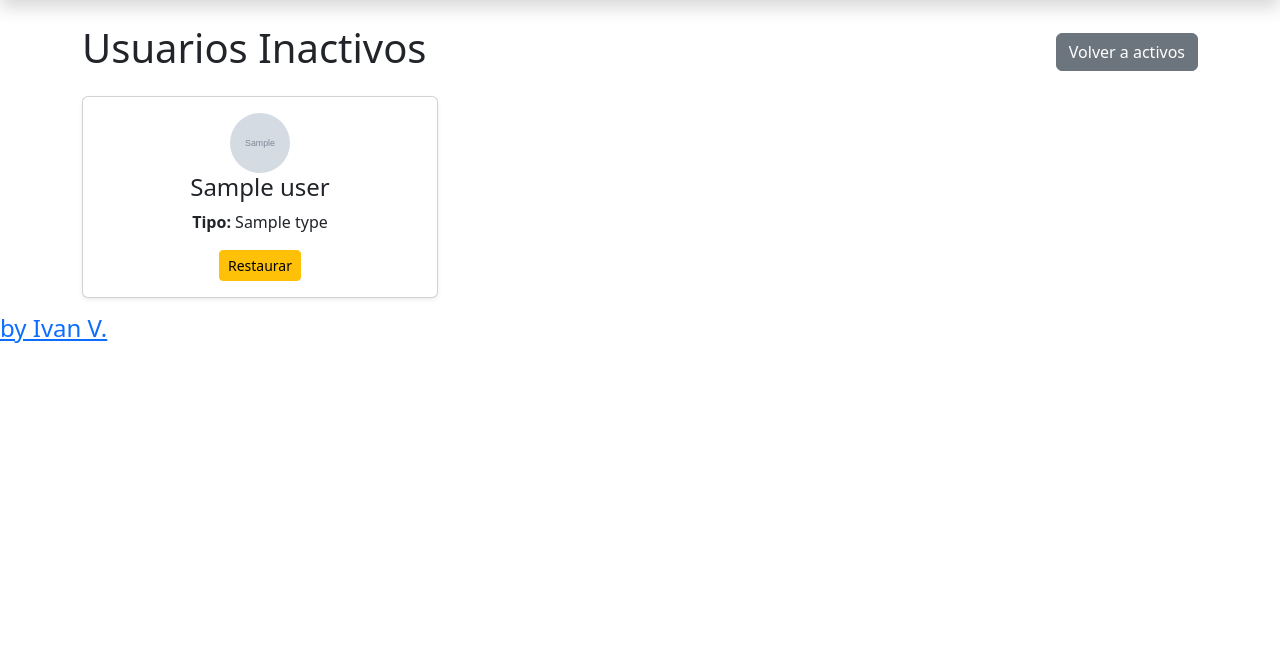
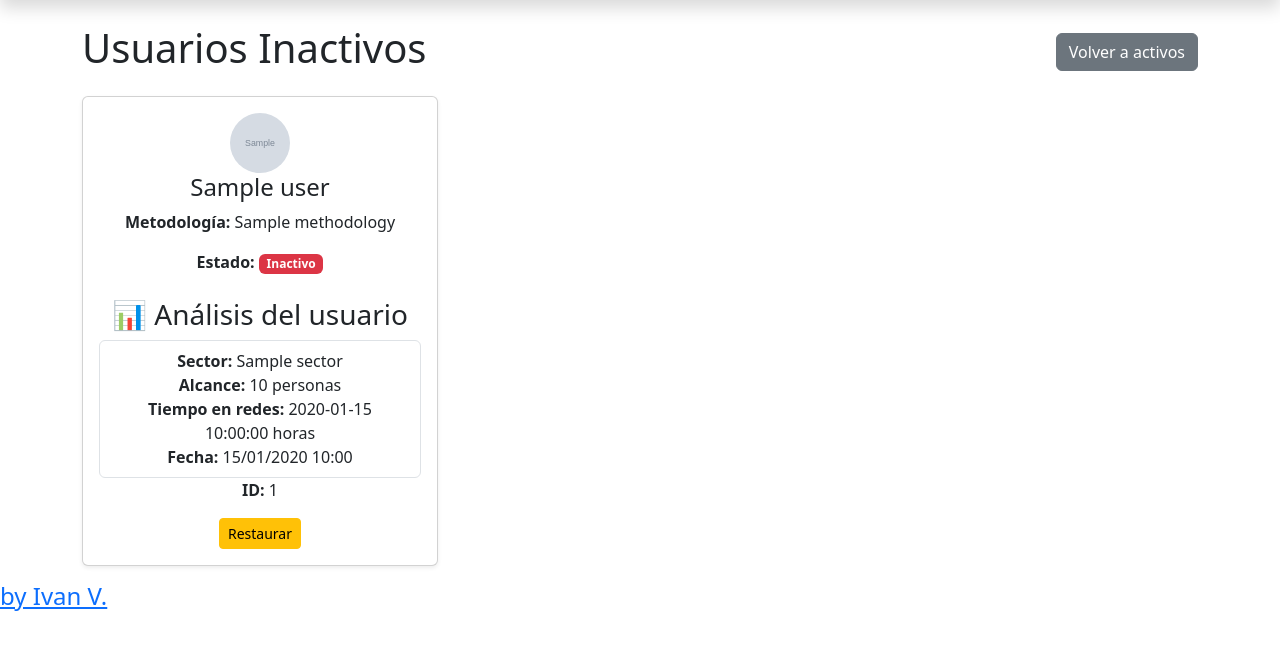
Before and after one commit to Iv4n-0v/Project_Social_MEdi4, a FastAPI app: template templates/user_elist.html in a window 1280 px wide. Shown: the part 56-706 px from the top of the page. Run offline with FastAPI, Linux system fonts and the light colour scheme; the template is opened without the code that fills it: most values are stand-ins (such as "Sample title", 1, 10 or a date in 2020); grey boxes marked "Sample" are stand-in pictures; parts of the project's set-up code (start-up, migrations or seed data) failed here and were passed over.

Commit message:
cahnges to see the list in analysis

```diff
--- a/analysis.py
+++ b/analysis.py
@@ -43,7 +43,7 @@ def show_analyses(request: Request, session: SessionDep):
         "analysis_list.html",
         {
             "request": request,
-            "analysis": analysis
+            "analyses": analysis
         }
     )
 
@@ -64,6 +64,7 @@ def create_analysis_web(
 
     session.add(analysis)
     session.commit()
+    session.refresh(analysis)
 
     return RedirectResponse("/analysis", status_code=303)
 
--- a/models.py
+++ b/models.py
@@ -48,11 +48,13 @@ class AnalysisBase(SQLModel):
     reach: int
     time_in_social_media: float
 
+
 class Analysis(AnalysisBase, table=True):
     id: Optional[int] = Field(default=None, primary_key=True)
     date: datetime.datetime = Field(default_factory=datetime.datetime.now)
     user_id: int = Field(foreign_key="user.id")
     user: User = Relationship(back_populates="analyses")
+
 
 # UserAudit
 class UserAudit(SQLModel, table=True):
--- a/templates/user_elist.html
+++ b/templates/user_elist.html
@@ -14,13 +14,48 @@
                 <div class="card-body text-center">
 
                     {% if user.img %}
-                    <img src="{{ user.img }}" width="60" height="60" style="border-radius:50%; object-fit:cover;">
+                        <img src="{{ user.img }}" width="60" height="60"
+                        style="border-radius:50%; object-fit:cover;">
                     {% else %}
-                    <span>Sin imagen</span>
+                        <span>Sin imagen</span>
                     {% endif %}
 
-                    <h4>{{ user.name }}</h4>
-                    <p><strong>Tipo:</strong> {{ user.type }}</p>
+                    <h4 class="card-title">{{ user.name }}</h4>
+
+                    <p class="card-text">
+                        <strong>Metodología:</strong>
+                        {% if user.methodology %}
+                            {{ user.methodology.name }}
+                        {% else %}
+                            Sin metodología
+                        {% endif %}
+                    </p>
+
+                    <p class="card-text">
+                        <strong>Estado:</strong>
+                        <span class="badge bg-danger">Inactivo</span>
+                    </p>
+
+                    <h3 class="mt-4">📊 Análisis del usuario</h3>
+
+                    {% if user.analyses %}
+                        <ul class="list-group">
+                            {% for analysis in user.analyses %}
+                            <li class="list-group-item">
+                                <b>Sector:</b> {{ analysis.sector }} <br>
+                                <b>Alcance:</b> {{ analysis.reach }} personas <br>
+                                <b>Tiempo en redes:</b> {{ analysis.time_in_social_media }} horas <br>
+                                <b>Fecha:</b> {{ analysis.date.strftime("%d/%m/%Y %H:%M") }}
+                            </li>
+                            {% endfor %}
+                        </ul>
+                    {% else %}
+                        <p class="text-muted">Este usuario no tiene análisis registrados.</p>
+                    {% endif %}
+
+                    <p class="card-text">
+                        <strong>ID:</strong> {{ user.id }}
+                    </p>
 
                     <div class="d-flex justify-content-center">
                         <form action="/users/{{ user.id }}/restore" method="post">
```
Also changed, not shown: templates/analysis_list.html (+17 -5 lines).
